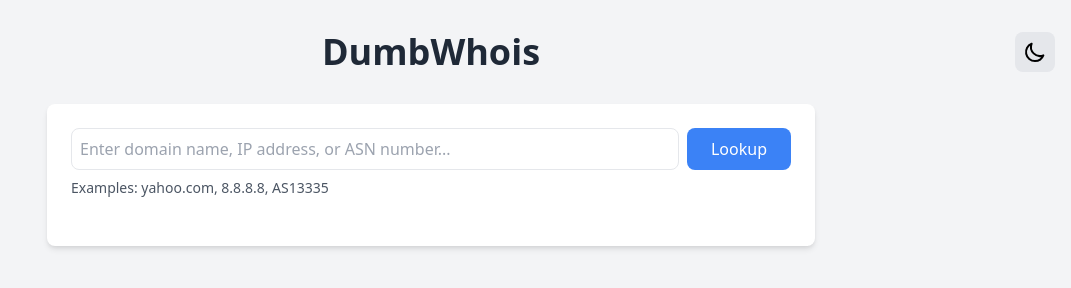
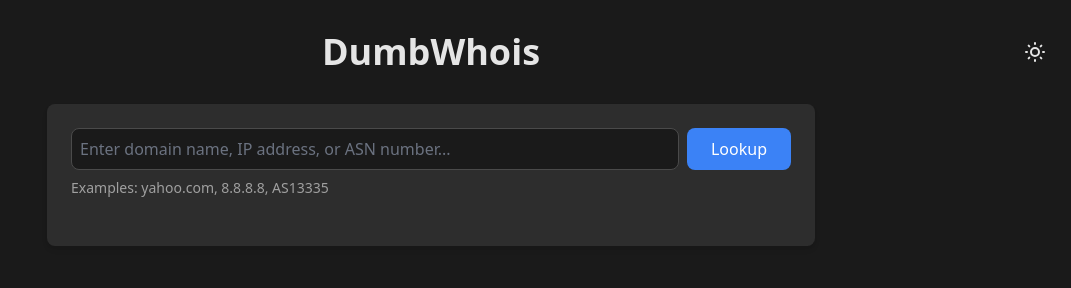
Before and after one commit to DumbWareio/DumbWhoIs, a website: page public/index.html in a window 1280 px wide. Shown: the whole page, without its empty margins (209-1280 px from the left). Drawn offline with nearby package versions, Linux system fonts and the light colour scheme.

Commit message:
Update index.html
Fixed the dumb theme toggle icon that was being extra dumb by showing the wrong dumb icon. Now the dumbly simple toggle correctly shows a bright dumb sun in dark mode (because we're not that bright) and a dumb moon in light mode (ironically). Used JavaScript-based icon swapping because CSS classes were being too dumb to cooperate. The toggle finally works as intended, proving that sometimes the dumbest solution is the best solution.

```diff
--- a/public/index.html
+++ b/public/index.html
@@ -1,5 +1,5 @@
 <!DOCTYPE html>
-<html lang="en" class="light">
+<html lang="en" class="dark">
 <head>
     <meta charset="UTF-8">
     <meta name="viewport" content="width=device-width, initial-scale=1.0">
@@ -79,10 +79,8 @@
     <div class="container mx-auto px-4 py-8">
         <div class="flex justify-center items-center mb-8 relative">
             <h1 class="text-4xl font-bold text-gray-800">DumbWhois</h1>
-            <button onclick="toggleDarkMode()" class="absolute right-0 p-2 rounded-lg bg-gray-200 dark:bg-gray-700">
-                <svg xmlns="http://www.w3.org/2000/svg" class="h-6 w-6" fill="none" viewBox="0 0 24 24" stroke="currentColor">
-                    <path stroke-linecap="round" stroke-linejoin="round" stroke-width="2" d="M20.354 15.354A9 9 0 018.646 3.646 9.003 9.003 0 0012 21a9.003 9.003 0 008.354-5.646z" />
-                </svg>
+            <button onclick="toggleDarkMode()" class="absolute right-0 p-2 rounded-lg text-gray-800 dark:text-gray-200">
+                <span id="themeIcon"></span>
             </button>
         </div>
 
@@ -110,16 +108,34 @@
     </div>
 
     <script>
+        const sunIcon = `<svg xmlns="http://www.w3.org/2000/svg" class="h-6 w-6" fill="none" viewBox="0 0 24 24" stroke="currentColor">
+            <path stroke-linecap="round" stroke-linejoin="round" stroke-width="2" d="M12 3v1m0 16v1m9-9h-1M4 12H3m15.364 6.364l-.707-.707M6.343 6.343l-.707-.707m12.728 0l-.707.707M6.343 17.657l-.707.707M16 12a4 4 0 11-8 0 4 4 0 018 0z" />
+        </svg>`;
+
+        const moonIcon = `<svg xmlns="http://www.w3.org/2000/svg" class="h-6 w-6" fill="none" viewBox="0 0 24 24" stroke="currentColor">
+            <path stroke-linecap="round" stroke-linejoin="round" stroke-width="2" d="M20.354 15.354A9 9 0 018.646 3.646 9.003 9.003 0 0012 21a9.003 9.003 0 008.354-5.646z" />
+        </svg>`;
+
+        function updateThemeIcon() {
+            const isDark = document.documentElement.classList.contains('dark');
+            document.getElementById('themeIcon').innerHTML = isDark ? sunIcon : moonIcon;
+        }
+
         function toggleDarkMode() {
             const html = document.documentElement;
             const isDark = html.classList.contains('dark');
             html.classList.toggle('dark');
             localStorage.setItem('darkMode', !isDark);
+            updateThemeIcon();
         }
 
-        if (localStorage.getItem('darkMode') === 'true') {
-            document.documentElement.classList.add('dark');
+        // Check local storage, default to dark mode if not set
+        if (localStorage.getItem('darkMode') === 'false') {
+            document.documentElement.classList.remove('dark');
         }
+
+        // Set initial icon
+        updateThemeIcon();
 
         function formatDate(dateString) {
             return dateString ? new Date(dateString).toLocaleString() : 'N/A';
```
